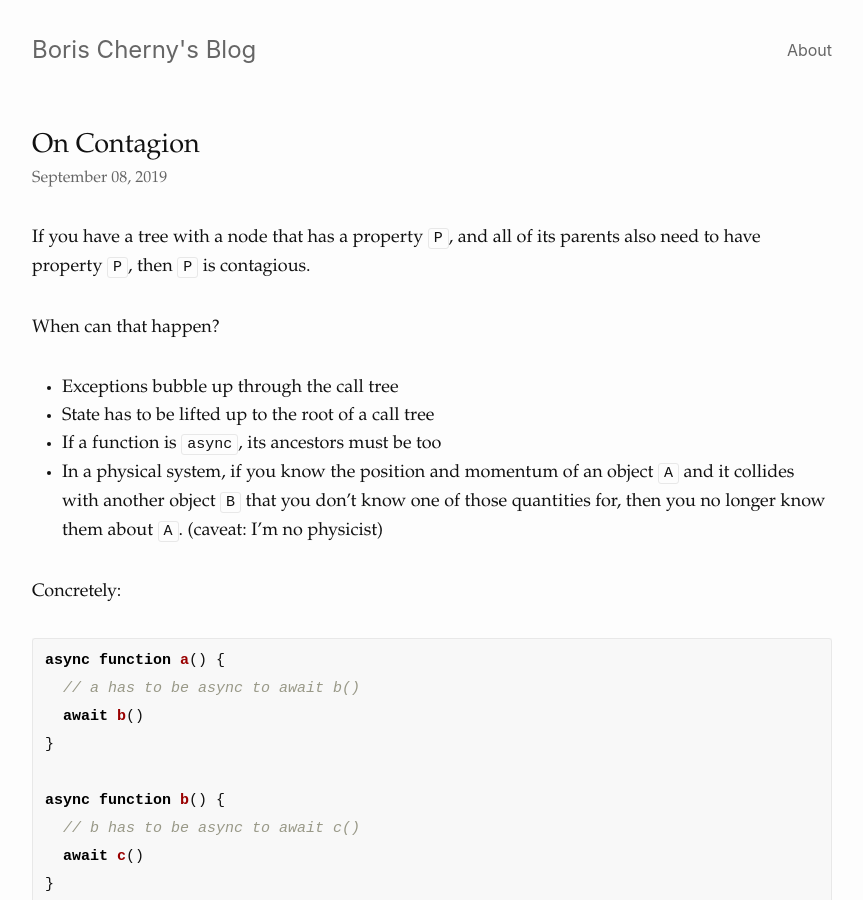
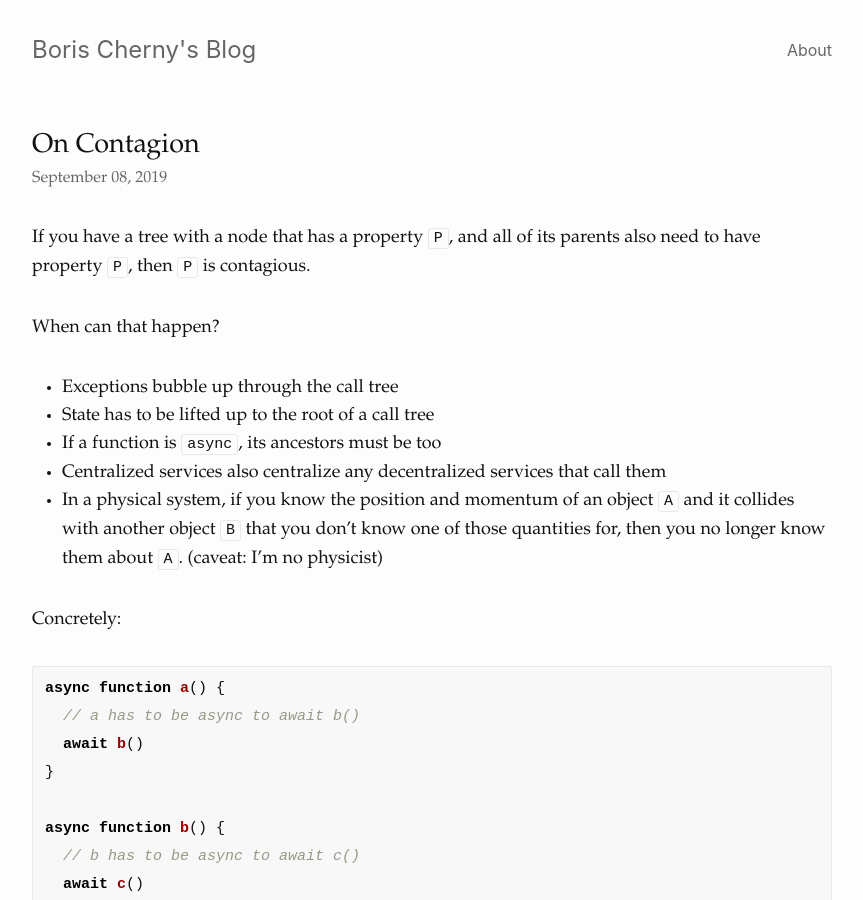
Before and after one commit to bcherny/bcherny.github.io, a Jekyll site: the page built from _posts/2019-09-08-On-Contagion.md, in a window 1280 px wide and 900 px high. Shown: the whole window, without its empty margins (208-1071 px from the left). Built offline with Jekyll 4.4.1, drawn with Linux system fonts in a browser that asks for light colours; part of the change alters nothing that is shown.

Commit message:
Update 2019-09-08-On-Contagion.md

```diff
--- a/_posts/2019-09-08-On-Contagion.md
+++ b/_posts/2019-09-08-On-Contagion.md
@@ -2,7 +2,7 @@
 layout: post
 title: On Contagion
 date: 2019-09-08
-categories: JavaScript React Haskell
+categories: "Philosophy of programming"
 ---
 
 If you have a tree with a node that has a property `P`, and all of its parents also need to have property `P`, then `P` is contagious.
@@ -12,6 +12,7 @@ When can that happen?
 - Exceptions bubble up through the call tree
 - State has to be lifted up to the root of a call tree
 - If a function is `async`, its ancestors must be too
+- Centralized services also centralize any decentralized services that call them
 - In a physical system, if you know the position and momentum of an object `A` and it collides with another object `B` that you don't know one of those quantities for, then you no longer know them about `A`. (caveat: I'm no physicist)
 
 Concretely:
```
